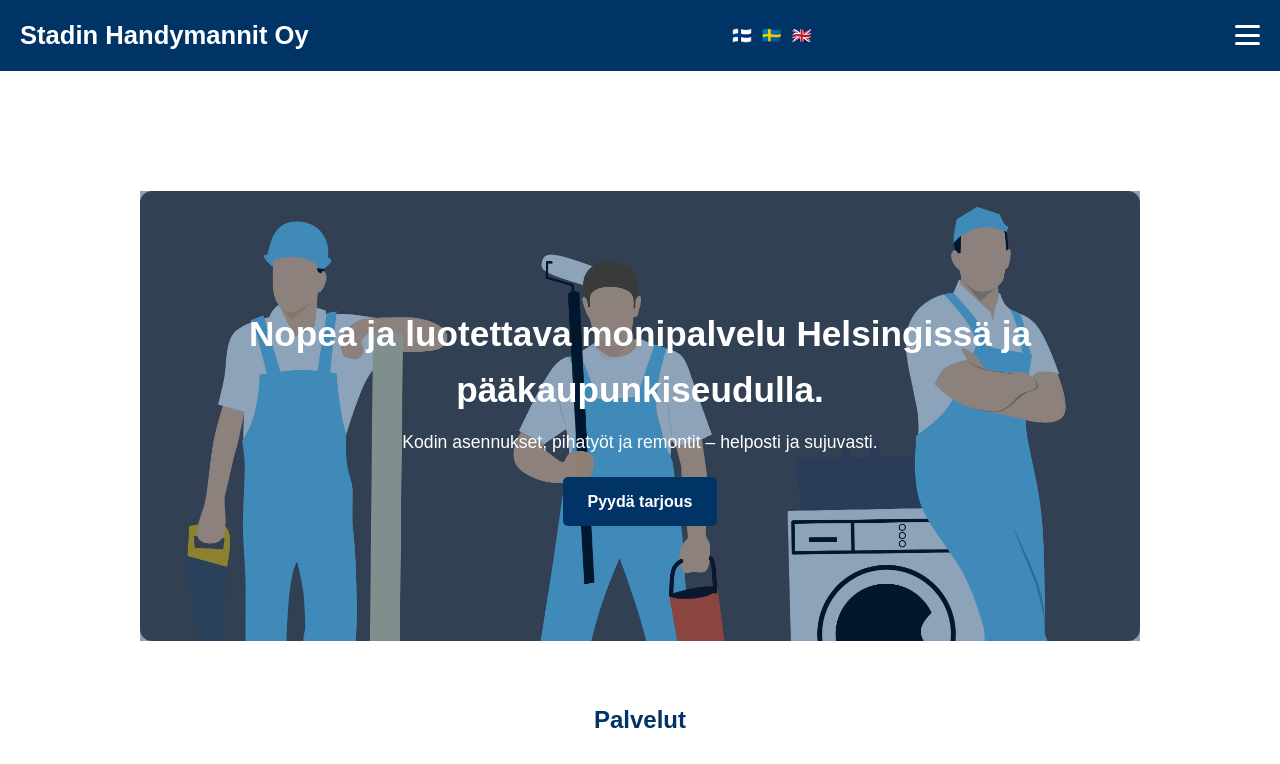
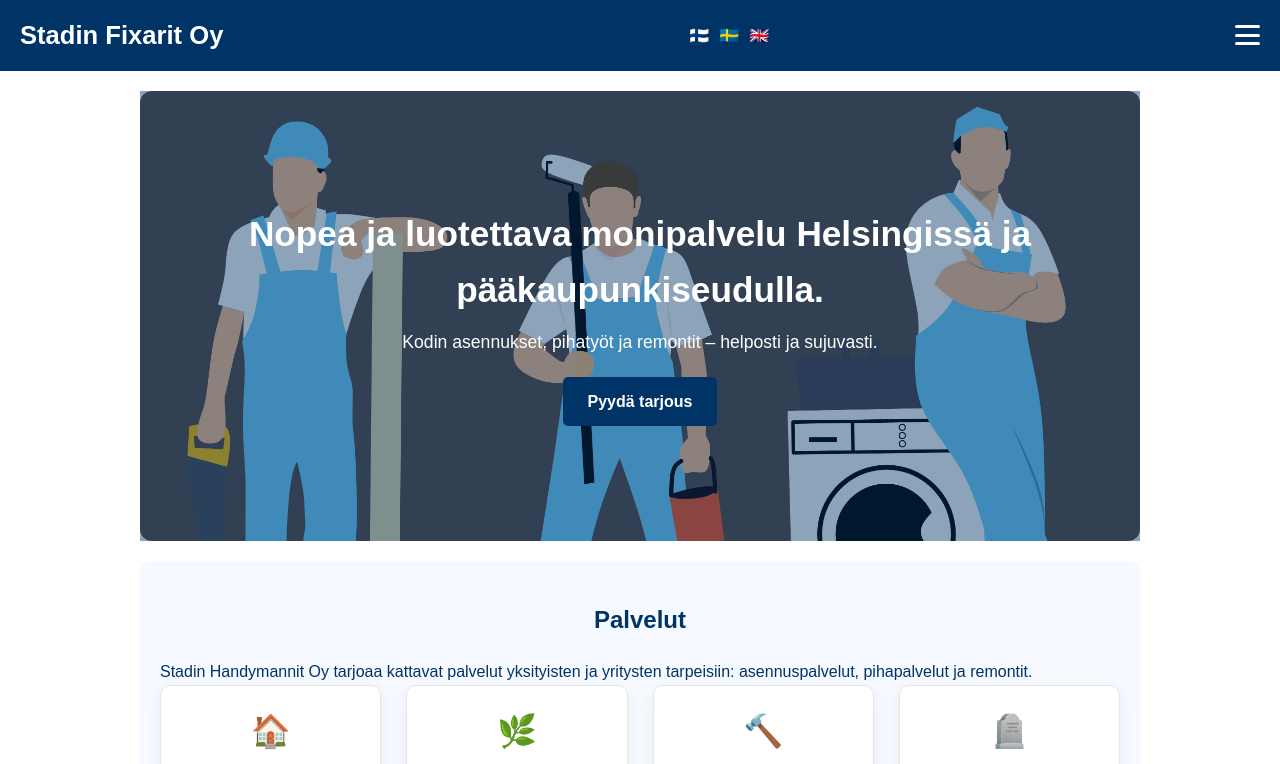
Before and after one commit to stadinmuuttojasaneeraus/Stadinjph, a plain HTML site: page index.html in a window 1280 px wide. Shown: the top 764 px of the page. Drawn offline with Linux system fonts and the light colour scheme.

Commit message:
Update index.html

```diff
--- a/index.html
+++ b/index.html
@@ -3,13 +3,13 @@
 <head>
     <meta charset="UTF-8">
     <meta name="viewport" content="width=device-width, initial-scale=1.0">
-    <title>Stadin Handymannit Oy</title>
+    <title>Stadin Fixarit Oy</title>
     <link rel="stylesheet" href="css/style.css">
 </head>
 <body>
 
 <header>
-    <div class="logo">Stadin Handymannit Oy</div>
+    <div class="logo">Stadin Fixarit Oy</div>
 
     <div class="lang-switch">
         <span onclick="setLang('fi')">🇫🇮</span>
@@ -76,7 +76,6 @@
         </div>
     </nav>
 </header>
-    <section class="brand-section"></section>
 
     <div class="menu-overlay" id="overlay"></div>
 <!-- HERO -->
```
